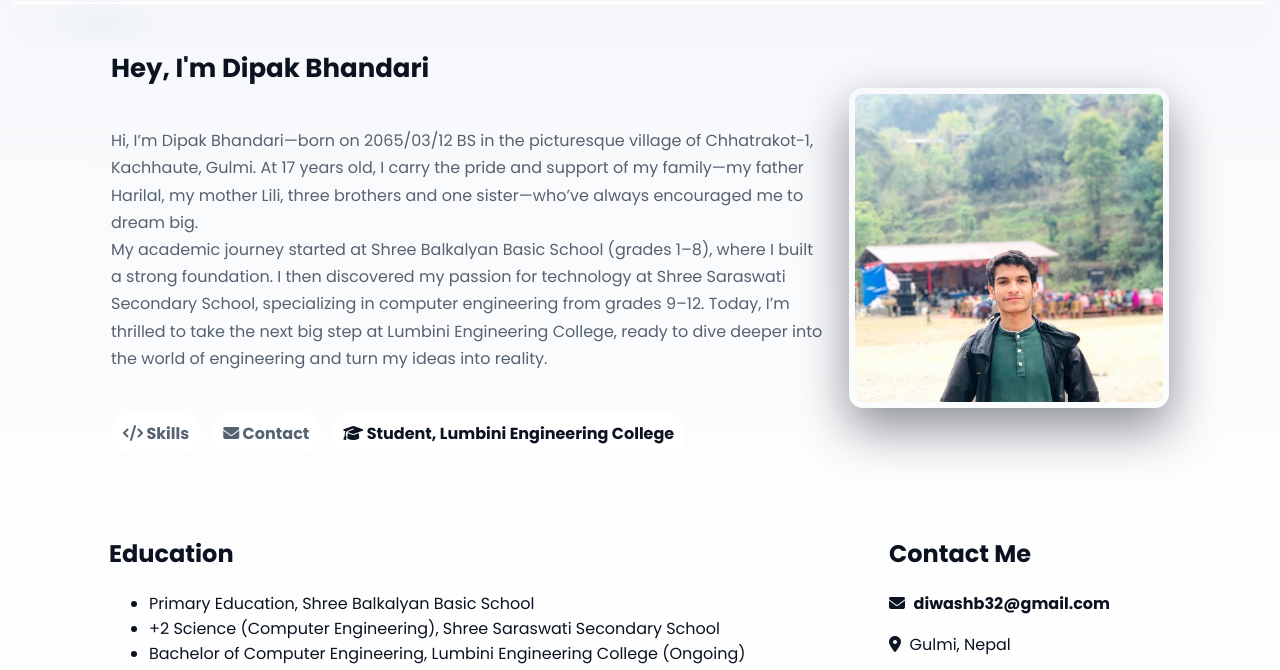
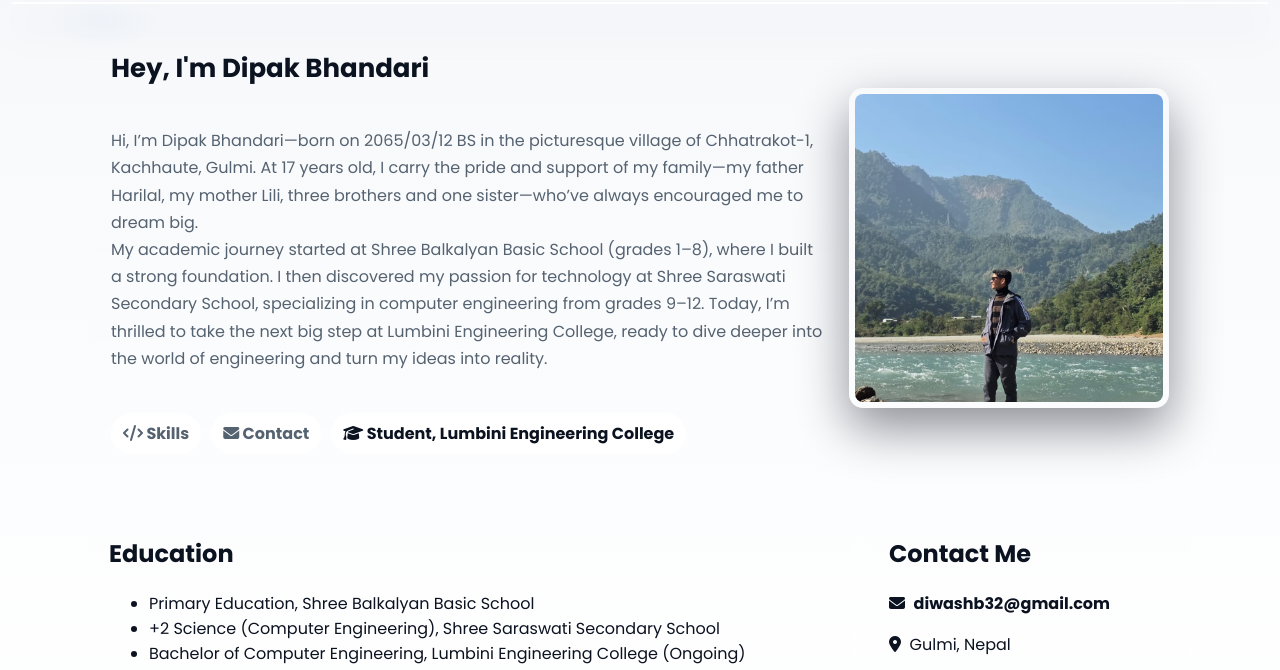
Before and after one commit to assitantsris255/my-portfolio, a plain HTML site: page about.html in a window 1280 px wide. Shown: the part 74-744 px from the top of the page. Drawn offline with Linux system fonts and the light colour scheme.

Commit message:
Update about.html

```diff
--- a/about.html
+++ b/about.html
@@ -189,7 +189,7 @@ My academic journey started at Shree Balkalyan Basic School (grades 1–8), wher
         </div>
 
         <div class="hero-image">
-          <img src="photo/503466886_1861317234724856_7342300296475107961_n.jpg" alt="Portrait of Dipak Bhandari" />
+          <img src="photo/mypi.jpeg" alt="Portrait of Dipak Bhandari" />
         </div>
       </section>
 
```
